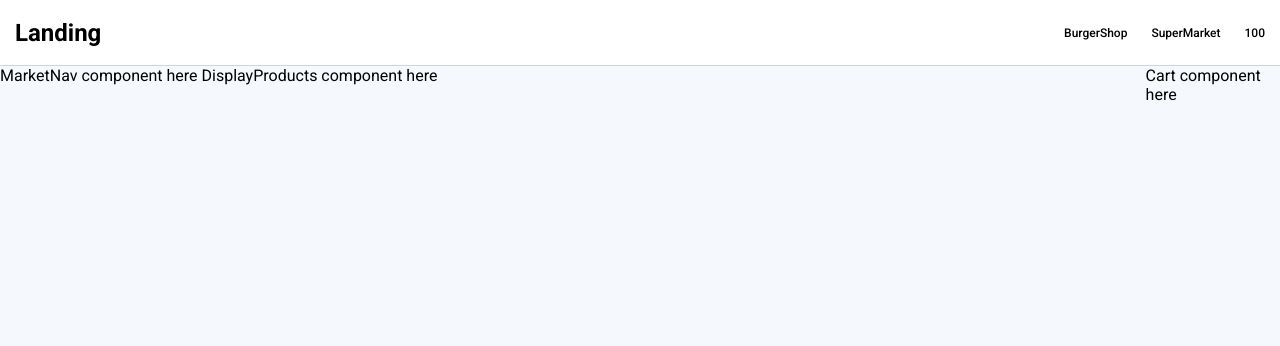
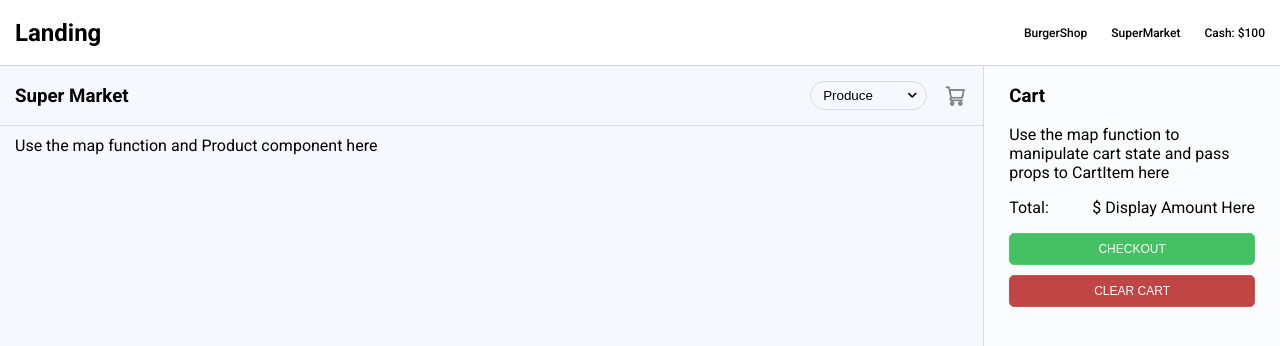
Before and after one commit to b-delacruz/reactville, a React (Create React App) app: page /market in a window 1280 px wide. Shown: the top 346 px of the page. Built offline with nearby package versions, Linux system fonts and the light colour scheme; a web font is replaced by a local one.

Commit message:
add new set to category menu

```diff
--- a/src/App.jsx
+++ b/src/App.jsx
@@ -10,8 +10,11 @@ import SuperMarket from './Components/SuperMarket/SuperMarket'
 import { useState } from 'react'
 
 const App = () => {
+  const [cash, setCash] = useState (100)
 
-  const [cash, setCash] = useState (100)
+  const handleExchange = (amt) => {
+    // setCash() will be useful here
+}
 
   return (
     <>
--- a/src/Components/Nav/Nav.jsx
+++ b/src/Components/Nav/Nav.jsx
@@ -9,7 +9,7 @@ const Nav = (props) => {
       <NavLink id="logo"  to="/">Landing</NavLink>
       <NavLink to="/burgers">BurgerShop</NavLink>
       <NavLink to="/market">SuperMarket</NavLink>
-      <NavLink to="/wallet">{props.cash}</NavLink>
+      <NavLink to="/wallet">Cash: ${props.cash}</NavLink>
 
     </nav>
   )
--- a/src/Components/SuperMarket/CategoryMenu.jsx
+++ b/src/Components/SuperMarket/CategoryMenu.jsx
@@ -1,10 +1,13 @@
 
-const CategoryMenu = () => {
+const CategoryMenu = (props) => {
+  const categories = [...new Set(props.products.map((product) => product.category))]
   return (
     <select>
-        <option>
-
+      {categories.map((category, idx)=> (
+        <option key={idx}>
+          {category}
         </option>
+      ))}
     </select>
   )
 }
--- a/src/Components/SuperMarket/MarketNav.jsx
+++ b/src/Components/SuperMarket/MarketNav.jsx
@@ -1,9 +1,10 @@
+import CategoryMenu from './CategoryMenu'
 
 const MarketNav = (props) => {
   return (
     <nav>
       <h1>Super Market</h1>
-      CategoryMenu component here
+     <CategoryMenu products={props.products}/>
       <button id="cart-button"></button>
     </nav>
   )
--- a/src/Components/SuperMarket/SuperMarket.jsx
+++ b/src/Components/SuperMarket/SuperMarket.jsx
@@ -1,18 +1,25 @@
 import '../../styles/super-market.css'
+import { useState } from 'react'
 
 // Components & Data
 import { products } from '../../data/market-data'
+import MarketNav from './MarketNav'
+import DisplayProducts from './DisplayProducts'
+import Cart from './Cart'
 
 const SuperMarket = () => {
+  const [cart, setCart] = useState([])
+  const [productCategory, setProductCategory] = useState('Produce')
+
   console.log('Imported product data:::', products)
   return (
     <div className="super-market">
       <section>
-        MarketNav component here
-        DisplayProducts component here
+        <MarketNav products={products}/>
+        <DisplayProducts/>
       </section>
 
-      Cart component here
+        <Cart/>
 
     </div>
   )
```
